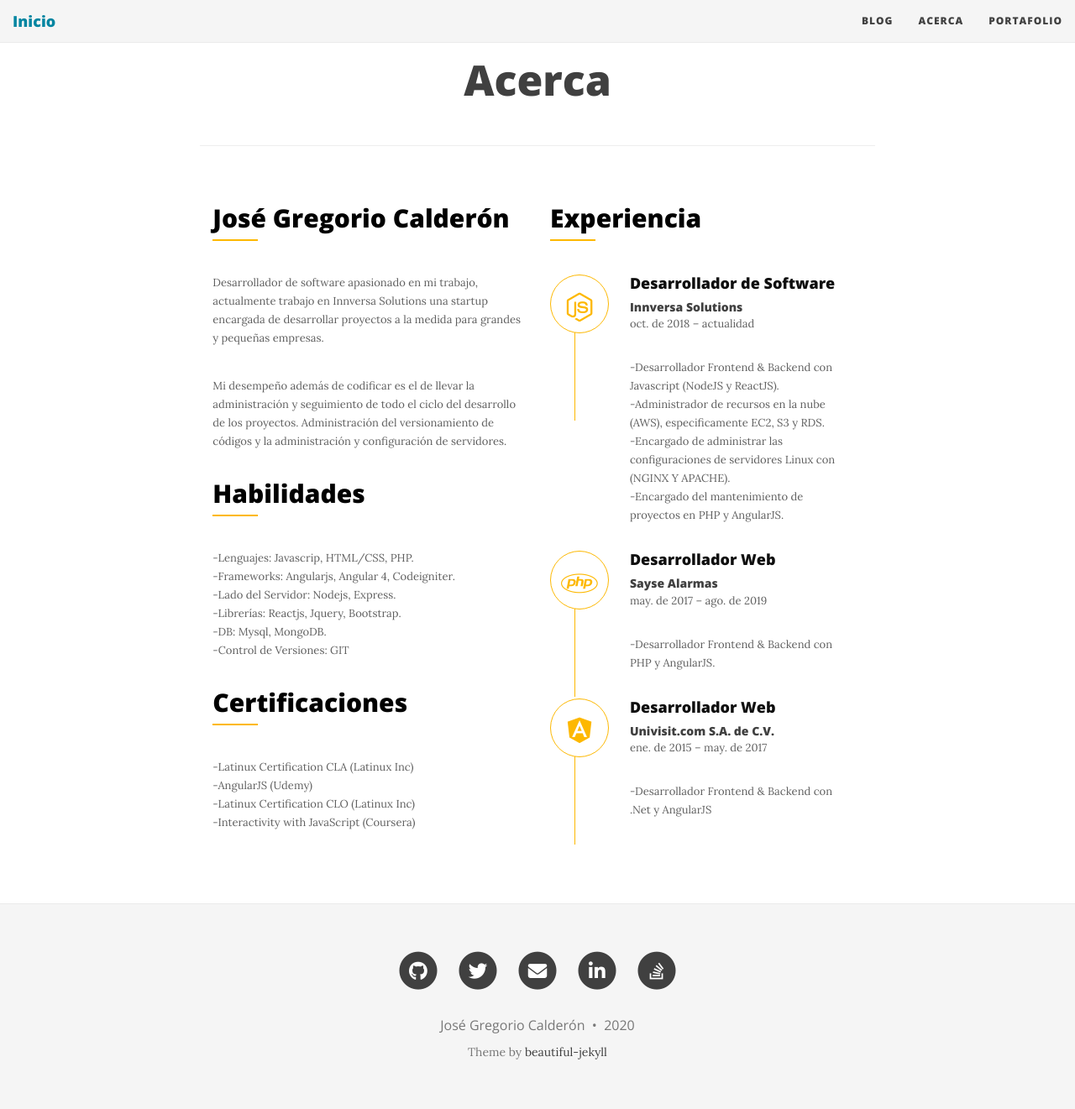
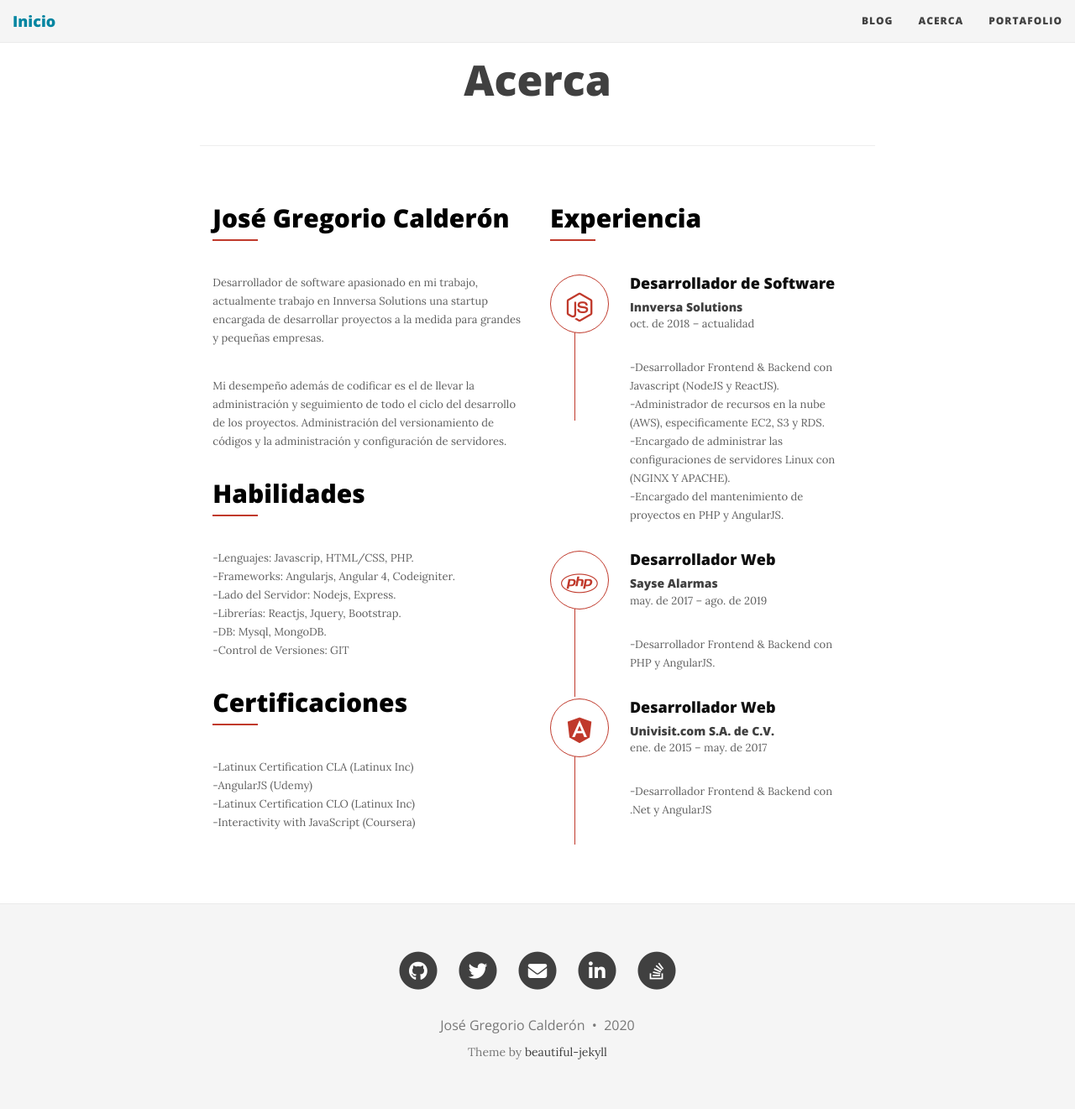
Before and after one commit to josegoyo/josegoyo.github.io, a Jekyll site: the page built from templates/aboutme.md, in a window 1280 px wide. Shown: the whole page at 84% size. Built offline with Jekyll 4.4.1, drawn with Linux system fonts in a browser that asks for light colours; nearby versions of some CDN libraries; library files that are not in the unit come from our copies; comment, search, counter and statistics services are not loaded.

Commit message:
Update about.css

```diff
--- a/css/about.css
+++ b/css/about.css
@@ -11,7 +11,7 @@
     color: #000;
 }
 .aboutus-title::after {
-    background: #fdb801 none repeat scroll 0 0;
+    background: #c0392b none repeat scroll 0 0;
     bottom: 0;
     content: "";
     height: 2px;
@@ -32,9 +32,9 @@ a:hover, a:active {
     outline: 0;
 }
 .aboutus-more {
-    border: 1px solid #fdb801;
+    border: 1px solid #c0392b;
     border-radius: 25px;
-    color: #fdb801;
+    color: #c0392b;
     display: inline-block;
     font-size: 14px;
     font-weight: 700;
@@ -49,7 +49,7 @@ a:hover, a:active {
     width: 18%;
 }
 .feature .feature-box .iconset::after {
-    background: #fdb801 none repeat scroll 0 0;
+    background: #c0392b none repeat scroll 0 0;
     content: "";
     height: 150%;
     left: 43%;
@@ -91,9 +91,9 @@ a:hover, a:active {
     color : #f4b841;
     padding:0px;
     font-size:40px;
-    border: 1px solid #fdb801;
+    border: 1px solid #c0392b;
     border-radius: 100px;
-    color: #fdb801;
+    color: #c0392b;
     font-size: 28px;
     height: 70px;
     line-height: 70px;
```
